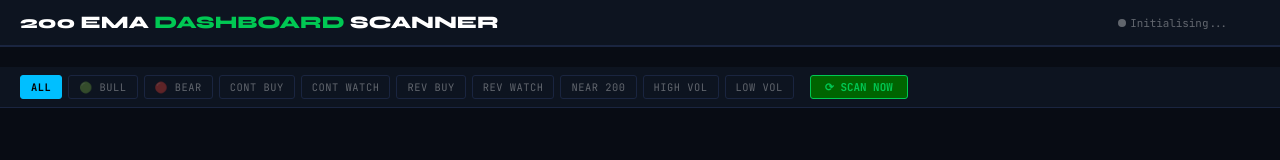
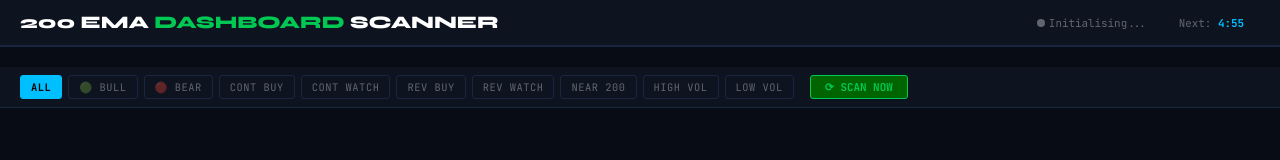
Before and after one commit to 100EMALIST/ema-scanner-tiingo, a plain HTML site: page index.html in a window 1280 px wide. Shown: the top 160 px of the page. Drawn offline with Linux system fonts and the light colour scheme.

Commit message:
Update index.html

```diff
--- a/index.html
+++ b/index.html
@@ -79,7 +79,7 @@
   <div class="logo">200 EMA <span>DASHBOARD</span> SCANNER</div>
   <div class="topinfo">
     <span><span class="dot" id="dot"></span><span id="stat">Initialising...</span></span>
-    <span id="lupd"></span>
+    <span id="lupd"></span><span>Next: <span id="nxt" class="nxt">--</span></span>
     <span id="cnt"></span>
   </div>
 </div>
@@ -145,7 +145,8 @@ let nextAt = Date.now() + CFG.REFRESH*1000;
 setInterval(()=>{
   const s=Math.max(0,Math.round((nextAt-Date.now())/1000));
   const m=Math.floor(s/60), sc=s%60;
-  document.getElementById('nxt').textContent=`${m}:${sc<10?'0':''}${sc}`;
+  const el=document.getElementById('nxt');
+  if(el) el.textContent=`${m}:${sc<10?'0':''}${sc}`;
 },1000);
 
 // Fetch
```
